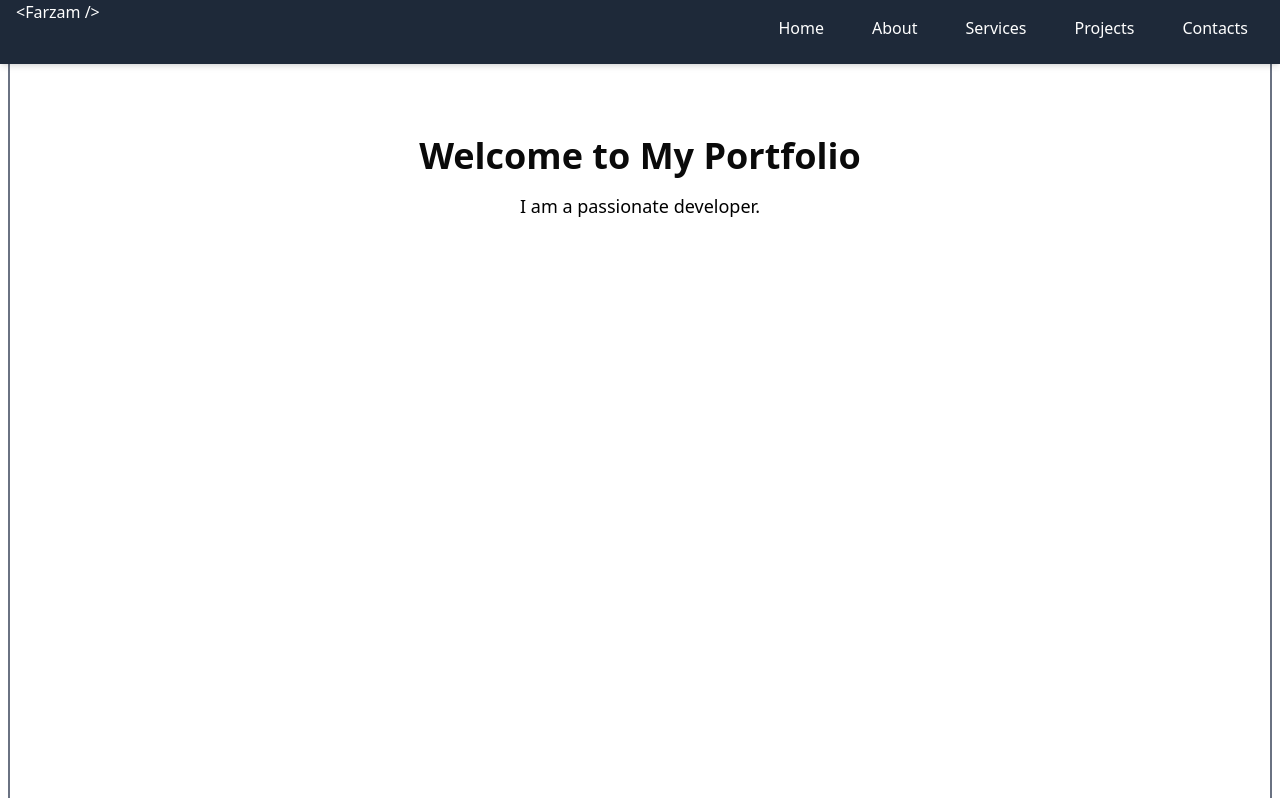
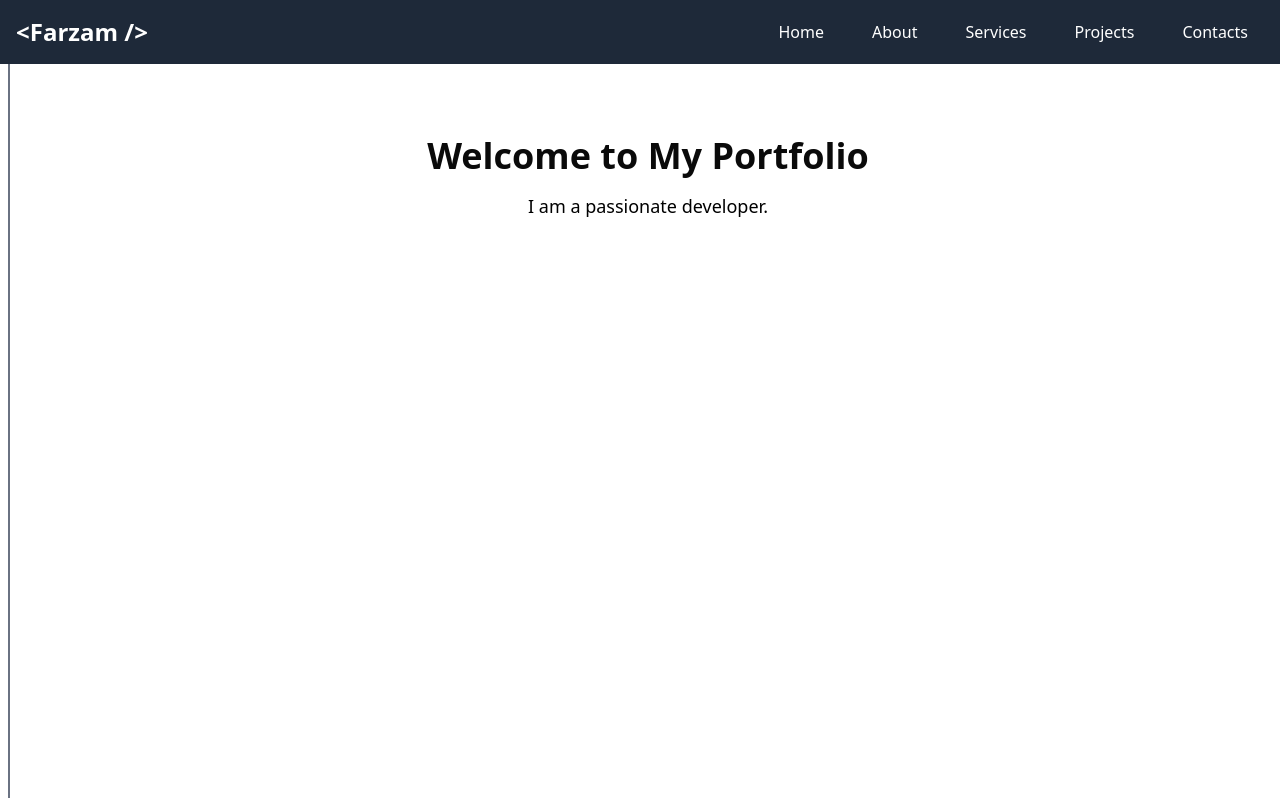
Before and after one commit to farzam313/PortFolio, a React (Vite) app: page / in a window 1280 px wide. Shown: the top 798 px of the page. Built offline with nearby package versions, Linux system fonts and the light colour scheme.

Commit message:
Header updated

```diff
--- a/src/layout/Header.jsx
+++ b/src/layout/Header.jsx
@@ -22,19 +22,21 @@ const Header = () => {
   );
 
   const Icon = () => (
-    <div className="block items-center justify-between h-full w-full px-4">
-      <a href="#home">{"<Farzam />"}</a>
+    <div className="block items-center justify-between h-full w-full py-4 px-4">
+      <a className="font-bold text-2xl  " href="#home">
+        {"<Farzam />"}
+      </a>
     </div>
   );
   const NavBar = ({ className = " " }) => (
-    <nav className={`flex  items-center  justify-center  h-full ${className}`}>
+    <nav className={`flex  items-center  justify-center  h-full  ${className}`}>
       {navItems.map((item) => (
         <a
           href={`#${item.id}`}
-          className="flex w-full h-full justify-center hover:bg-blue-300 rounded-2xl transition duration-100 ease-in-out"
+          className="flex w-full h-full justify-center py-4  hover:bg-gray-600 rounded-2xl transition duration-500 ease-in-out"
           onClick={() => setIsOpen(false)}
         >
-          <div className="flex py-4 px-4 justify-center ">{item.label}</div>
+          <div className="flex py-1 px-4 justify-center ">{item.label}</div>
         </a>
       ))}
     </nav>
@@ -42,7 +44,7 @@ const Header = () => {
 
   return (
     <>
-      <header className="hidden md:flex  fixed justify-between top-0 left-0 w-full bg-gray-800 text-white h-16 z-50 shadow-md">
+      <header className="hidden md:flex  fixed justify-between top-0 left-0 w-full bg-gray-800 text-white h-16 z-50">
         <div className="flex items-center justify-between h-full w-full">
           {<Icon />}
 
@@ -51,13 +53,13 @@ const Header = () => {
       </header>
 
       <header className="md:hidden fixed flex-col top-0 left-0 w-full  text-white z-50 shadow-md">
-        <div className="flex items-center bg-gray-800 justify-between w-full py-4 mb-[1px]">
+        <div className="flex items-center bg-gray-800 justify-between w-full py-4 mb-[0.5px]">
           <Icon />
           <ToggleMenu />
         </div>
         <div>
           {isOpen && (
-            <div className="flex flex-col items-center justify-center w-full  bg-gray-800 min-h-screen">
+            <div className="flex flex-col items-center justify-center w-full  bg-gray-800 h-[90vh] py-30">
               <NavBar className="flex-col w-full " />
             </div>
           )}
--- a/src/layout/Section.jsx
+++ b/src/layout/Section.jsx
@@ -4,7 +4,7 @@ const Section = ({ id, children, className = " " }) => {
   return (
     <section
       id={id}
-      className={` flex flex-col   min-h-screen  px-4 m-[8px] border-l-2 border-r-2 border-gray-500 pt-20 my-0 ${className}`}
+      className={` flex flex-col min-w-screen  min-h-screen  px-4 m-[8px] border-l-2 border-r-2 border-gray-500 pt-20 my-0 ${className}`}
     >
       {/* <div className="flex flex-col h-full align-center justify-content-center ">
         <PlusSvg className="" />
```
